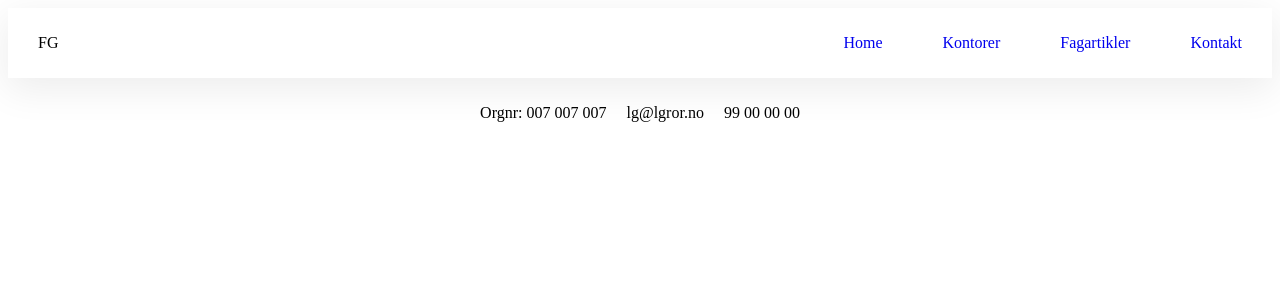
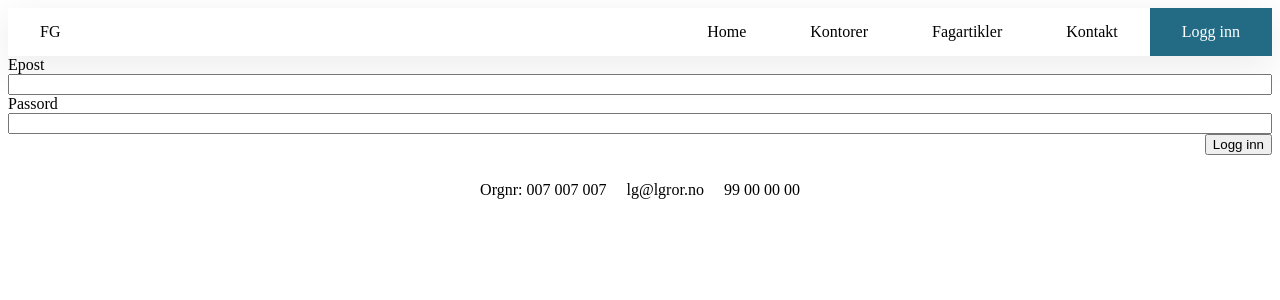
Before and after one commit to larsmra/ITF31619_eksamen_gruppe19, a React app in the folder client/: page /login in a window 1280 px wide. Shown: the top 300 px of the page. Built offline with nearby package versions, Linux system fonts and the light colour scheme.

Commit message:
Added login page

```diff
--- a/client/src/components/Navbar.jsx
+++ b/client/src/components/Navbar.jsx
@@ -10,7 +10,7 @@ const StyledNav = styled.nav`
 
   & > span {
     align-self: center;
-    padding: 10px 30px;
+    padding: 0 2em;
   }
 `;
 
@@ -18,32 +18,42 @@ const NavMenu = styled.ul`
   display: flex;
   justify-content: flex-end;
   list-style: none;
+  margin: 0;
+  padding: 0;
 `;
 
-const NavMenuItem = styled.li`
-  padding: 10px 30px;
+const NavMenuItem = styled.li.attrs(({ special }) => ({
+  special: special || false,
+}))`
+  margin: 0;
+  ${({ special }) => special && 'background-color: #479eb9;'}
+
+  /*
   &:first-child {
     padding-left: 0;
   }
+  */
 
   & > a {
     display: block;
+    color: #000000;
+    padding: 0 2em;
     font-size: 16px;
+    line-height: 3em;
     text-decoration: none;
+    ${({ special }) => special && 'color: #ffffff;'}
 
-    &.active {
-      color: #479eb9;
+    &.active, &:hover {
+      color: ${({ special }) => (special ? '#ffffff' : '#479eb9')};
+      ${({ special }) => special && 'background-color: #236b85;'}
     }
   }
 `;
 
-
-const Navbar = () => {
-
-  return(
+const Navbar = () => (
   <StyledNav>
     <span> FG </span>
-    <NavMenu >
+    <NavMenu>
       <NavMenuItem>
         <NavLink exact to="/" activeClassName="active">
           Home
@@ -64,9 +74,13 @@ const Navbar = () => {
           Kontakt
         </NavLink>
       </NavMenuItem>
+      <NavMenuItem special>
+        <NavLink exact to="/login" activeClassName="active">
+          Logg inn
+        </NavLink>
+      </NavMenuItem>
     </NavMenu>
   </StyledNav>
-  )
-};
+);
 
 export default Navbar;
--- /dev/null
+++ b/client/src/components/UserForm.jsx
@@ -0,0 +1,44 @@
+import React from 'react';
+import styled from 'styled-components';
+
+const StyledForm = styled.form`
+  display: flex;
+  flex-flow: column;
+`;
+
+const ButtonSection = styled.section`
+  display: flex;
+  justify-content: flex-end;
+`;
+
+const UserForm = ({
+  buttonText,
+  formData,
+  handleNameChange,
+  handleEmailChange,
+  handlePasswordChange,
+  registration,
+}) => (
+  <StyledForm>
+    {registration && (
+      <>
+        <label htmlFor="name">Name</label>
+        <input type="name" id="name" name="name" onChange={handleNameChange} />
+      </>
+    )}
+    <label htmlFor="email">Epost</label>
+    <input type="text" id="email" name="email" onChange={handleEmailChange} />
+    <label htmlFor="password">Passord</label>
+    <input
+      type="password"
+      id="password"
+      name="password"
+      onChange={handlePasswordChange}
+    />
+    <ButtonSection>
+      <button type="submit">{buttonText}</button>
+    </ButtonSection>
+  </StyledForm>
+);
+
+export default UserForm;
--- a/client/src/pages/Articles.jsx
+++ b/client/src/pages/Articles.jsx
@@ -1,9 +1,9 @@
-import React, {useState} from 'react';
+import React, { useState } from 'react';
 import styled from 'styled-components';
 import Title from '../components/Title';
 import CategorySelector from '../components/CategorySelector';
 import ArticleCard from '../components/ArticleCard';
-import { articles} from '../data/articleData';
+import { articles } from '../data/articleData';
 
 const ArticleFunctions = styled.section`
   max-width: 90%;
@@ -14,26 +14,24 @@ const ArticleFunctions = styled.section`
 
 const Create = styled.button`
   padding: 20px 30px;
-        background-color: #479EB9;
+  background-color: #479eb9;
   border-style: none;
   color: white;
-        &:hover{
-            background-color: #236B85;
+  &:hover {
+    background-color: #236b85;
   }
 `;
 
 const SearchFilter = styled.div`
-
-    & > button{
+  & > button {
     margin: 5px;
     padding: 20px 30px;
     background-color: lightgrey;
     border-style: none;
     color: white;
-        &:hover{
+    &:hover {
       background-color: grey;
     }
-
   }
 `;
 
@@ -41,11 +39,10 @@ const StyledArticleSection = styled.section`
   display: flex;
   flex-flow: column wrap;
   padding: 50px 0px;
-`
+`;
 
-const Articles = () => {
-
-   /*Implement when we have a backend
+const Articles = () => (
+  /* Implement when we have a backend
 
     const [loading, setLoading] = useState(true);
     const [error, setError] = useState('');
@@ -76,9 +73,8 @@ const Articles = () => {
   }, []);
   */
 
-    return(
   <>
-            <Title title="Fagartikler"/>
+    <Title title="Fagartikler" />
     <ArticleFunctions>
       <Create> Ny Artikkel </Create>
       <SearchFilter>
@@ -95,11 +91,11 @@ const Articles = () => {
                 {articles && articles.length > 0 && <ArticleCard data={articles} /> }
 
                 */}
-                { articles && articles.map((article) => <ArticleCard key={article.id} {...article}/> )}
-
+      {articles &&
+        articles.map((article) => (
+          <ArticleCard key={article.id} {...article} />
+        ))}
     </StyledArticleSection>
   </>
 );
-};
-
 export default Articles;
--- /dev/null
+++ b/client/src/pages/Login.jsx
@@ -0,0 +1,26 @@
+import React, { useState } from 'react';
+import UserForm from '../components/UserForm';
+
+const Login = () => {
+  const [formData, setFormData] = useState({
+    email: '',
+    password: '',
+  });
+
+  return (
+    <section>
+      <UserForm
+        formData={formData}
+        handleEmailChange={(e) =>
+          setFormData((prev) => ({ ...prev, email: e.target.value }))
+        }
+        handlePasswordChange={(e) =>
+          setFormData((prev) => ({ ...prev, password: e.target.value }))
+        }
+        buttonText="Logg inn"
+      />
+    </section>
+  );
+};
+
+export default Login;
--- a/client/src/routes/Routes.jsx
+++ b/client/src/routes/Routes.jsx
@@ -7,6 +7,7 @@ import Offices from '../pages/Offices';
 import Office from '../pages/Office';
 import Articles from '../pages/Articles';
 import Article from '../pages/Article';
+import Login from '../pages/Login';
 
 const Routes = () => (
   <Router>
@@ -27,6 +28,9 @@ const Routes = () => (
         <Route path="/fagartikler/:id">
           <Article />
         </Route>
+        <Route path="/login">
+          <Login />
+        </Route>
       </Switch>
     </PageLayout>
   </Router>
```
Lines whose indentation alone changed are shown as unchanged.
